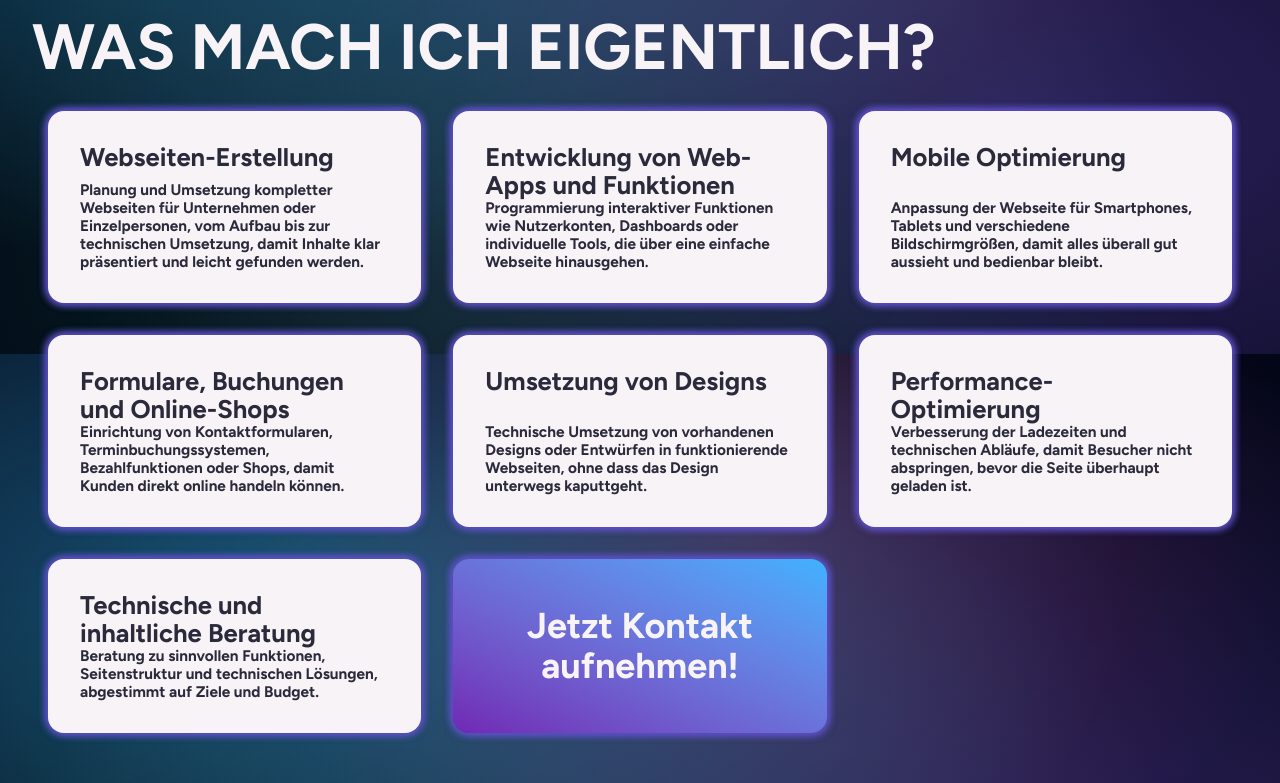
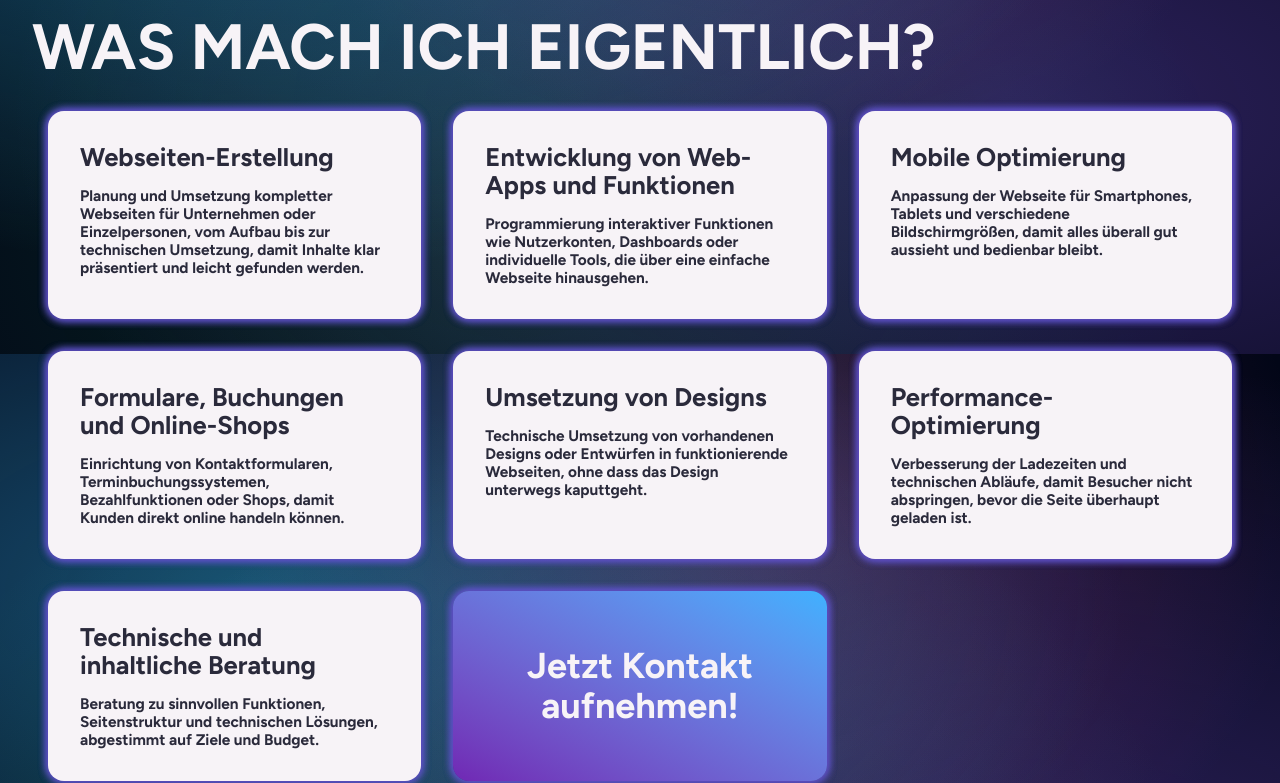
Before and after one commit to Alex5175/homepage2025, a Next.js app: page / in a window 1280 px wide. Shown: the part 1246-2029 px from the top of the page. Built offline with nearby package versions, Linux system fonts and the light colour scheme.

Commit message:
fixed service text size

```diff
--- a/components/Services.tsx
+++ b/components/Services.tsx
@@ -98,8 +98,8 @@ function ServiceCard({ title, description }: Service) {
       transition={{
         opacity: { delay: 0.1, duration: 0.3 },
       }}
-      className={` glow p-8 m-4 bg-foreground  text-background rounded-2xl ${figtree.className} flex flex-col justify-between `}>
-      <p className="text-[2vw] md:text-[2vw]/[2.2vw]">{title}</p>
+      className={` glow p-8 m-4 bg-foreground gap-4  text-background rounded-2xl ${figtree.className} flex flex-col  `}>
+      <h3 className="text-[4vw] md:text-[2vw]/[2.2vw]">{title}</h3>
       <p className="text-[2vw] md:text-[1.2vw]/[1.4vw]">{description}</p>
     </motion.div>
   );
```
